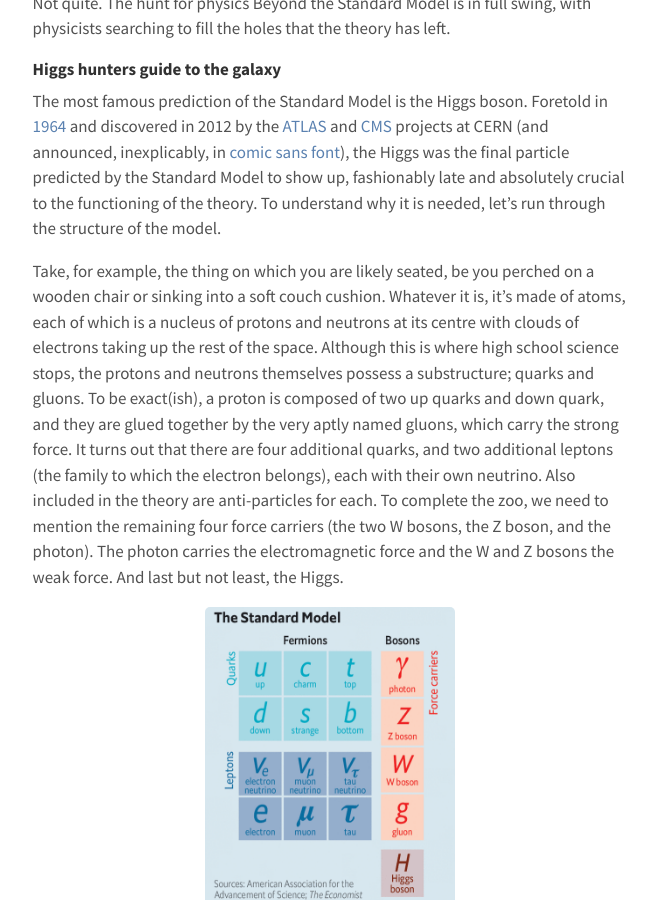
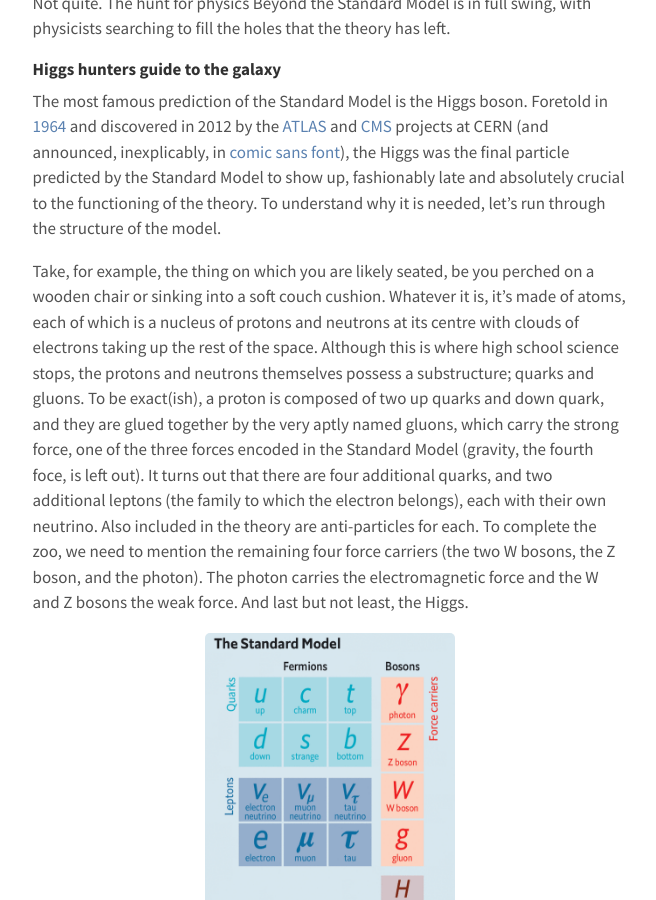
Before and after one commit to lhmason/lhmason.github.io, a Jekyll site: the page built from blog/_posts/2021-02-15-bsm.md, in a window 1280 px wide and 900 px high, scrolled down 549 px. Shown: the whole window, without its empty margins (310-966 px from the left). Built offline with Jekyll 4.4.1, drawn with Linux system fonts in a browser that asks for light colours.

Commit message:
Update 2021-02-15-bsm.md

```diff
--- a/blog/_posts/2021-02-15-bsm.md
+++ b/blog/_posts/2021-02-15-bsm.md
@@ -19,15 +19,15 @@ hunt for physics Beyond the Standard Model is in full swing, with physicists sea
 <!--more-->
 
 #### Higgs hunters guide to the galaxy
-The most famous prediction of the Standard Model is the Higgs boson. Foretold in [1964](https://journals.aps.org/prl/pdf/10.1103/PhysRevLett.13.508){:target="_blank"} and discovered in 2012 by the [ATLAS](https://arxiv.org/pdf/1207.7214.pdf) and
-[CMS](https://arxiv.org/pdf/1207.7235.pdf) projects at CERN (and announced, inexplicably, in [comic sans font](https://github.com/lhmason/lhmason.github.io/blob/main/Higgs.png?raw=true)), the Higgs was the final particle predicted by the Standard Model to show up, fashionably late and absolutely crucial to the functioning of the theory. To
+The most famous prediction of the Standard Model is the Higgs boson. Foretold in [1964](https://journals.aps.org/prl/pdf/10.1103/PhysRevLett.13.508){:target="_blank"} and discovered in 2012 by the [ATLAS](https://arxiv.org/pdf/1207.7214.pdf){:target="_blank"} and
+[CMS](https://arxiv.org/pdf/1207.7235.pdf){:target="_blank"} projects at CERN (and announced, inexplicably, in [comic sans font](https://github.com/lhmason/lhmason.github.io/blob/main/Higgs.png?raw=true){:target="_blank"}), the Higgs was the final particle predicted by the Standard Model to show up, fashionably late and absolutely crucial to the functioning of the theory. To
 understand why it is needed, let’s run through the structure of the model.
 
 Take, for example, the thing on which you are likely seated, be you perched on a wooden chair or sinking into a soft couch cushion. Whatever
 it is, it’s made of atoms, each of which is a nucleus of protons and neutrons at its centre with clouds of electrons taking up the rest of
 the space. Although this is where high school science stops, the protons and neutrons themselves possess a substructure; quarks and gluons.
 To be exact(ish), a proton is composed of two up quarks and down quark, and they are glued together by the very aptly named gluons, which
-carry the strong force. It turns out that there are four additional quarks, and two additional leptons (the family to which the electron
+carry the strong force, one of the three forces encoded in the Standard Model (gravity, the fourth foce, is left out). It turns out that there are four additional quarks, and two additional leptons (the family to which the electron
 belongs), each with their own neutrino. Also included in the theory are anti-particles for each. To complete the zoo, we need to mention the
 remaining four force carriers (the two W  bosons, the Z boson, and the photon). The photon carries the electromagnetic force and the W and Z
 bosons the weak force. And last but not least, the Higgs.
@@ -53,7 +53,7 @@ But we can also write it in a compact form as shown on the mug below that every
 
 #### Symmetries make the world go round
 The rules underpinning the Standard Model are based on symmetries. Consider a perfect unmarked sphere. It has rotational symmetry - that means that if
-I act on it with some rotation in space, it will not look any different to you. It turns out that rotations in three dimensional space form a [group](https://en.wikipedia.org/wiki/Group_(mathematics)) which we call SO(3). If I mark the sphere by drawing on it with a permanent marker, it will no longer have the symmetry. If I rotate
+I act on it with some rotation in space, it will not look any different to you. It turns out that rotations in three dimensional space form a [group](https://en.wikipedia.org/wiki/Group_(mathematics)){:target="_blank"} which we call SO(3). If I mark the sphere by drawing on it with a permanent marker, it will no longer have the symmetry. If I rotate
 it, you will know; the symmetry will have been broken. Now, the guiding principle of the Standard Model is that the Lagrangian is invariant under
 SU(3) x SU(2) x U(1). These are three more symmetries (don’t worry too much about the form of them) to which every term in the Lagrangian must conform.
 It turns out that a term giving the W and Z bosons mass would be forbidden under the required symmetries, which is a problem because we know that these
```
